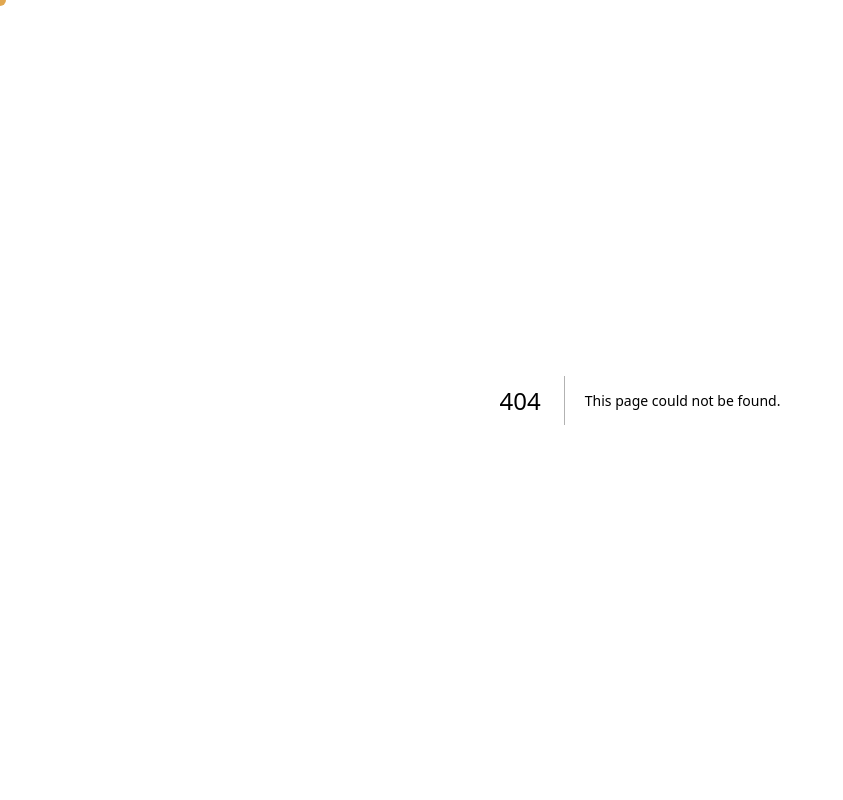
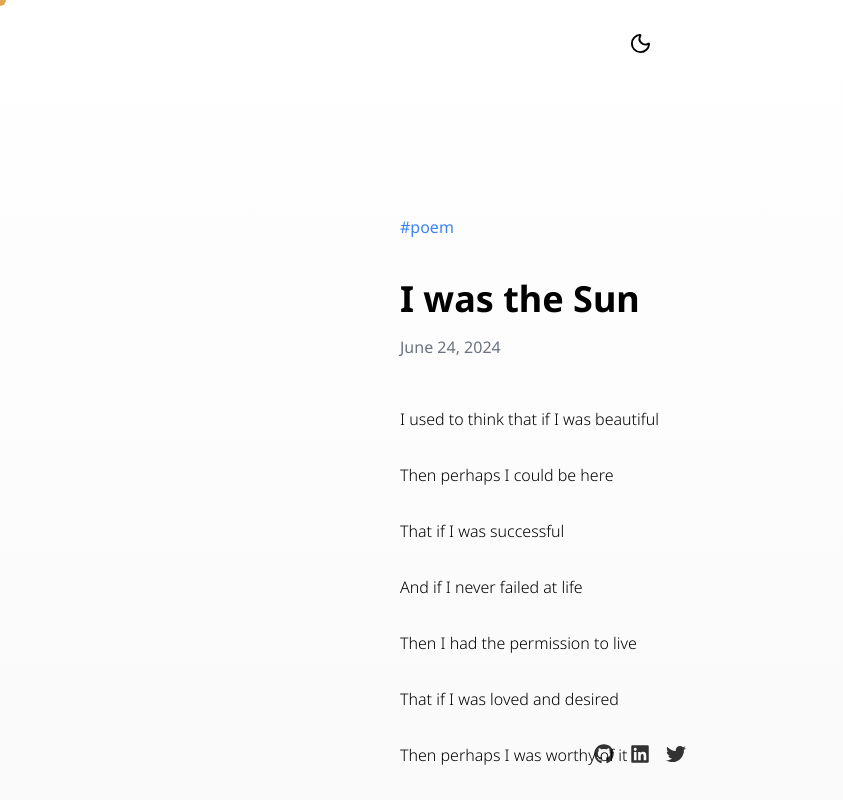
Before and after one commit to earthgirl7/personal-website, a Next.js app: page /blog/1/1 in a window 1280 px wide. Before the commit this address had no page. Shown: the top 800 px of the page, without its empty margins (0-843 px from the left). Built offline with nearby package versions, Linux system fonts and the light colour scheme.

Commit message:
render each blogpost

```diff
--- /dev/null
+++ b/app/blog/[slug]/[title]/page.tsx
@@ -0,0 +1,68 @@
+// A single blog page
+import React from "react";
+import blogData from "../../blogData";
+import Header from "../../../components/Header";
+import Footer from "../../../components/Footer";
+import ReactMarkdown from "react-markdown";
+import remarkGfm from "remark-gfm";
+
+// @ts-ignore
+export default async function BlogPost({
+  params,
+}: {
+  params: { slug: string; title: string };
+}) {
+  const post = blogData.find((post) => post.id === params.slug);
+  const components = {
+    h1: ({ children, ...props }: React.HTMLProps<HTMLHeadingElement>) => (
+      <h1 {...props}>{children}</h1>
+    ),
+    h2: ({ children, ...props }: React.HTMLProps<HTMLHeadingElement>) => (
+      <h2 {...props}>{children}</h2>
+    ),
+    h3: ({ children, ...props }: React.HTMLProps<HTMLHeadingElement>) => (
+      <h3 {...props}>{children}</h3>
+    ),
+  };
+
+  if (!post) {
+    return <div>Post not found</div>;
+  }
+
+  const hashtagColors: { [key: string]: string } = {
+    "#poem": "text-blue-500",
+    "#rabbithole": "text-green-700",
+    "#experience": "text-pink-500",
+    "#machinelearning": "text-orange-600",
+  };
+
+  return (
+    <div className="flex flex-col min-h-screen">
+      <Header />
+      <main className="flex-grow py-16 pb-[25rem] pt-32 flex justify-center">
+        <div className="w-full sm:w-2/5 px-4 ">
+          <p
+            className={`mb-10 ${
+              hashtagColors[post.hashtag] || "text-gray-500"
+            }`}
+          >
+            {" "}
+            {post.hashtag}
+          </p>
+          <h1 className="text-4xl font-bold mb-4">{post.title}</h1>
+          <p className="text-gray-500 mb-10">{post.date}</p>
+          <div className="leading-[2.5] font-light  ">
+            <ReactMarkdown
+              className="markdown"
+              components={components}
+              remarkPlugins={[remarkGfm]}
+            >
+              {post.content}
+            </ReactMarkdown>
+          </div>
+        </div>
+      </main>
+      <Footer />
+    </div>
+  );
+}
--- a/app/components/HomeContent.tsx
+++ b/app/components/HomeContent.tsx
@@ -4,6 +4,8 @@ import { useEffect, useState } from "react";
 import { useSearchParams, useRouter } from "next/navigation";
 import Image from "next/image";
 import SocialIcons from "./SocialIcons";
+import ReactMarkdown from "react-markdown";
+import remarkGfm from "remark-gfm";
 
 interface BlogPost {
   id: string;
@@ -21,20 +23,42 @@ export default function HomeContent({ blogData }: HomeContentProps) {
   const router = useRouter();
   const searchParams = useSearchParams();
   const tabParam = searchParams.get("tab");
+  const postParam = searchParams.get("post");
+
   const [activeTab, setActiveTab] = useState<"about" | "blog">(
     tabParam === "blog" ? "blog" : "about"
   );
+  const [selectedPost, setSelectedPost] = useState<BlogPost | null>(null);
 
   useEffect(() => {
     const currentTab = searchParams.get("tab");
     if (currentTab === "blog" || currentTab === "about") {
       setActiveTab(currentTab);
     }
-  }, [searchParams]);
+
+    const postId = searchParams.get("post");
+    if (postId) {
+      const post = blogData.find(p => p.id === postId);
+      setSelectedPost(post || null);
+    } else {
+      setSelectedPost(null);
+    }
+  }, [searchParams, blogData]);
 
   const handleTabChange = (tab: "about" | "blog") => {
     setActiveTab(tab);
+    setSelectedPost(null);
     router.push(`?tab=${tab}`, { scroll: false });
+  };
+
+  const handlePostClick = (post: BlogPost) => {
+    setSelectedPost(post);
+    router.push(`?tab=blog&post=${post.id}`, { scroll: false });
+  };
+
+  const handleBackToBlog = () => {
+    setSelectedPost(null);
+    router.push(`?tab=blog`, { scroll: false });
   };
 
   return (
@@ -72,6 +96,29 @@ export default function HomeContent({ blogData }: HomeContentProps) {
         </div>
       </div>
 
+      {selectedPost ? (
+        /* Blog Post View - Spans both middle and right columns */
+        <div className="flex-[2.5] w-full lg:w-auto lg:pr-16">
+          <h1 className="text-3xl font-light text-gray-900 mb-2">
+            {selectedPost.title}
+          </h1>
+          <p className="text-sm font-light text-gray-500 mb-8">
+            {selectedPost.date}
+          </p>
+          <div className="text-sm font-light leading-relaxed text-gray-900 markdown">
+            <ReactMarkdown remarkPlugins={[remarkGfm]}>
+              {selectedPost.content}
+            </ReactMarkdown>
+          </div>
+          <button
+            onClick={handleBackToBlog}
+            className="text-sm font-light text-gray-500 hover:text-gray-900 mt-24"
+          >
+            ← Back to blog list
+          </button>
+        </div>
+      ) : (
+        <>
           {/* Middle Column - Portrait Image */}
           <div className="flex-[1] w-full lg:w-auto lg:self-start">
             <Image
@@ -132,10 +179,10 @@ export default function HomeContent({ blogData }: HomeContentProps) {
             ) : (
               <div className="space-y-4">
                 {blogData.map((post) => (
-              <a
+                  <button
                     key={post.id}
-                href={`/blog`}
-                className="flex justify-between items-baseline group"
+                    onClick={() => handlePostClick(post)}
+                    className="flex justify-between items-baseline group w-full text-left"
                   >
                     <span className="text-sm font-light text-gray-900 group-hover:font-semibold">
                       {post.title}
@@ -143,11 +190,13 @@ export default function HomeContent({ blogData }: HomeContentProps) {
                     <span className="text-xs font-light text-gray-500 whitespace-nowrap ml-4 group-hover:font-semibold">
                       {post.date}
                     </span>
-              </a>
+                  </button>
                 ))}
               </div>
             )}
           </div>
+        </>
+      )}
     </div>
   );
 }
```
Lines whose indentation alone changed are shown as unchanged.
